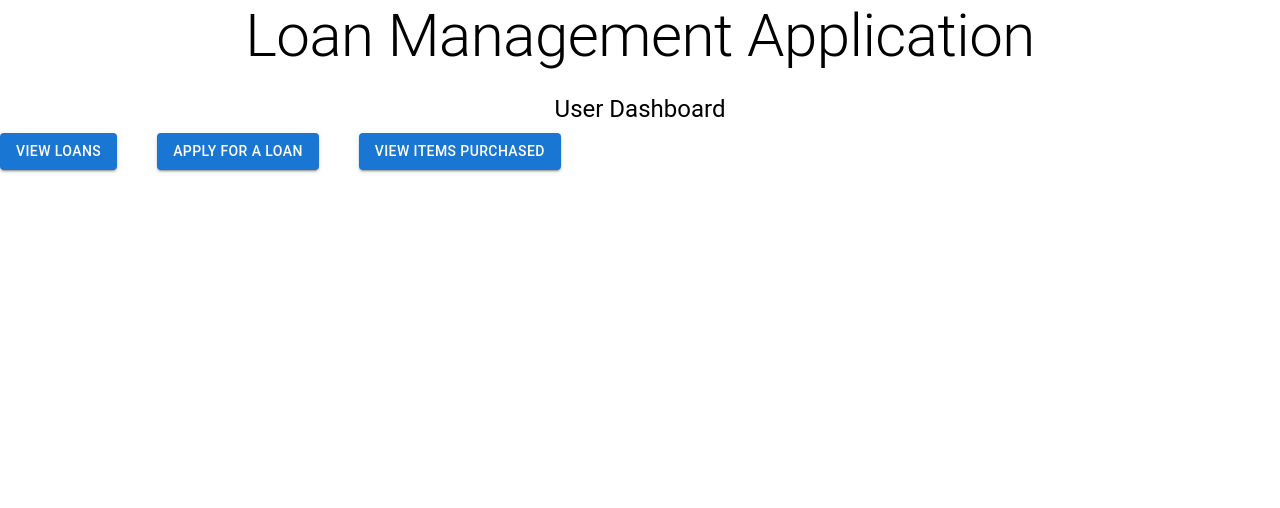
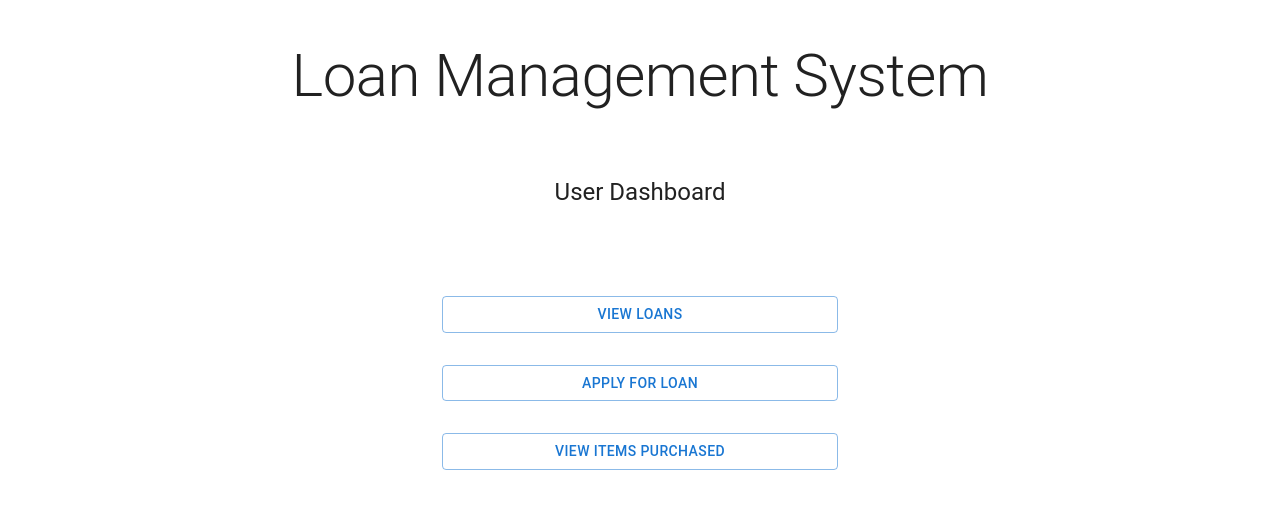
Before and after one commit to Dost-log/b10t1, a React (Create React App) app in the folder Front-end/loan-ui/: page /user-dashboard in a window 1280 px wide. Shown: the top 508 px of the page. Built offline with nearby package versions, Linux system fonts and the light colour scheme.

Commit message:
Improved code

```diff
--- a/Front-end/loan-ui/src/components/addCustomerData.js
+++ b/Front-end/loan-ui/src/components/addCustomerData.js
@@ -193,7 +193,13 @@ export default function AddCustomerData() {
             >
               Add user
             </Button>
-
+            <Grid container>
+              <Grid item xs>
+                <Link to='/' variant="body2">
+                  View Existing Users
+                </Link>
+              </Grid>
+            </Grid>
           </Box>
         </Box>
       </Container>
--- a/Front-end/loan-ui/src/components/adminLogin.js
+++ b/Front-end/loan-ui/src/components/adminLogin.js
@@ -3,12 +3,9 @@ import Avatar from '@mui/material/Avatar';
 import Button from '@mui/material/Button';
 import CssBaseline from '@mui/material/CssBaseline';
 import TextField from '@mui/material/TextField';
-import FormControlLabel from '@mui/material/FormControlLabel';
-import Checkbox from '@mui/material/Checkbox';
 import {Link, useNavigate} from 'react-router-dom';
 import Grid from '@mui/material/Grid';
 import Box from '@mui/material/Box';
-// import LockOutlinedIcon from '@mui/icons-material/LockOutlined';
 import Typography from '@mui/material/Typography';
 import Container from '@mui/material/Container';
 import { createTheme, ThemeProvider } from '@mui/material/styles';
@@ -23,7 +20,6 @@ export default function AdminLogin() {
   const navigate = useNavigate();
   const [username, setUsername] = React.useState("");
   const [password, setPassword] = React.useState("");
-  const [post, setPost] = React.useState(null);
 
   const usernameChange = (event) => {
     setUsername(event.target.value);
@@ -32,27 +28,6 @@ export default function AdminLogin() {
   const passwordChange = (event) => {
     setPassword(event.target.value);
   }
-
-  // const handleSubmit = (e) => {
-  //   e.preventDefault();
-  //   axios.post(url, {
-  //     id : username,
-  //     password : password
-  //   },
-  //     {
-  //     headers : {
-  //       'Access-Control-Allow-Origin':'*',
-  //     }
-  //   }).then((response) => {
-  //     console.log(response);
-  //   });
-
-  //   // if(post) {
-  //   //   console.log(post);
-  //   //   //navigate('/admin-dashboard');
-  //   // }
-
-  // }
 
   const handleSubmit = (e) => {
     e.preventDefault();
@@ -98,11 +73,10 @@ export default function AdminLogin() {
               required
               fullWidth
               id="email"
-              label="Email Address"
+              label="Employee Id"
               name="email"
               value={username}
               onChange={usernameChange}
-              autoComplete="email"
               autoFocus
             />
             <TextField
@@ -115,7 +89,6 @@ export default function AdminLogin() {
               id="password"
               value={password}
               onChange={passwordChange}
-              autoComplete="current-password"
             />
 
             <Button
@@ -133,11 +106,6 @@ export default function AdminLogin() {
                  I am a User
                 </Link>
               </Grid>
-              <Grid item>
-                <Link href="#" variant="body2">
-                  {"Don't have an account? Sign Up"}
-                </Link>
-              </Grid>
             </Grid>
           </Box>
         </Box>
--- a/Front-end/loan-ui/src/components/userDashboard.js
+++ b/Front-end/loan-ui/src/components/userDashboard.js
@@ -4,35 +4,71 @@ import TextField from '@mui/material/TextField';
 import Typography from '@mui/material/Typography';
 import Button from '@mui/material/Button';
 import Stack from '@mui/material/Stack';
+import CssBaseline from '@mui/material/CssBaseline';
+import FormControlLabel from '@mui/material/FormControlLabel';
+import Checkbox from '@mui/material/Checkbox';
+import {Link, useNavigate} from 'react-router-dom';
+import Grid from '@mui/material/Grid';
+import Container from '@mui/material/Container';
+import { createTheme, ThemeProvider } from '@mui/material/styles';
+import axios from 'axios';
 
-export default function FormPropsTextFields() {
+
+const defaultTheme = createTheme();
+
+
+
+export default function UserDashboard() {
   return (
+    <ThemeProvider theme={defaultTheme}>
+      <Typography variant='h2' align='center' marginTop={5}>
+            Loan Management System
+          </Typography>
+      <Container component="main" maxWidth="xs">
+        <CssBaseline />
+
+
         <Box
-      component="form"
           sx={{
-        '& .MuiTextField-root': { m: 1, width: '25ch' }
+            marginTop: 8,
+            display: 'flex',
+            flexDirection: 'column',
+            alignItems: 'center',
           }}
-      noValidate
-      autoComplete="off"
         >
-        <Typography variant='h2' gutterBottom align='center'>
-            Loan Management Application
-        </Typography>
 
-        <Typography variant='h5' gutterBottom align='center'>
+
+          <Typography component="h1" variant="h5" marginBottom={10}>
             User Dashboard
           </Typography>
+          <Box component="form" noValidate sx={{ mt: 1 }}>
 
-        <Stack direction="row" spacing={5} align='center'>
+          <Button
+            fullWidth
+            sx={{mb : 4}}
+            variant='outlined'
+            align='center'>
+              View Loans
+          </Button>
 
-          <Button variant='contained' align='center'>View Loans</Button>
-          <Button variant='contained' align='center'>Apply for a Loan</Button>
+          <Button
+            fullWidth
+            sx={{mb : 4}}
+            variant='outlined'
+            align='center'>
+              Apply for Loan
+          </Button>
 
-          <Button variant='contained' align='center'>View Items Purchased</Button>
-
-        </Stack>
-
-
+          <Button
+            fullWidth
+            sx={{mb : 4}}
+            variant='outlined'
+            align='center'>
+              View Items Purchased
+          </Button>
           </Box>
+        </Box>
+      </Container>
+    </ThemeProvider>
   );
 }
--- a/Front-end/loan-ui/src/components/userLogin.js
+++ b/Front-end/loan-ui/src/components/userLogin.js
@@ -5,20 +5,48 @@ import CssBaseline from '@mui/material/CssBaseline';
 import TextField from '@mui/material/TextField';
 import FormControlLabel from '@mui/material/FormControlLabel';
 import Checkbox from '@mui/material/Checkbox';
-import {Link, Navigate} from 'react-router-dom';
 import Grid from '@mui/material/Grid';
 import Box from '@mui/material/Box';
 import Typography from '@mui/material/Typography';
 import Container from '@mui/material/Container';
 import { createTheme, ThemeProvider } from '@mui/material/styles';
+import {Link, useNavigate} from 'react-router-dom';
+import axios from 'axios';
+
 
 
 const defaultTheme = createTheme();
+const url = "http://localhost:5174/api/EmployeeMasters/LoginEmployeeMasters";
 
-export default function userLogin() {
-  const handleSubmit = (event) => {
+export default function UserLogin() {
 
-  };
+  const navigate = useNavigate();
+  const [username, setUsername] = React.useState("");
+  const [password, setPassword] = React.useState("");
+
+  const usernameChange = (event) => {
+    setUsername(event.target.value);
+  }
+
+  const passwordChange = (event) => {
+    setPassword(event.target.value);
+  }
+
+  const handleSubmit = (e) => {
+    e.preventDefault();
+    const newUrl = url + "?id=" + username + "&password=" + password;
+    axios.post(newUrl,
+    {
+      headers : {
+        'Access-Control-Allow-Origin':'*',
+      }
+    }).then((response) => {
+      navigate('/user-dashboard');
+      console.log(response);
+    }).catch((error) => {
+      alert("Wrong credentials");
+    });
+  }
 
   return (
     <ThemeProvider theme={defaultTheme}>
@@ -43,14 +71,16 @@ export default function userLogin() {
           <Typography component="h1" variant="h5">
             User Login
           </Typography>
-          <Box component="form" onSubmit={handleSubmit} noValidate sx={{ mt: 1 }}>
+          <Box noValidate sx={{ mt: 1 }}>
             <TextField
               margin="normal"
               required
               fullWidth
               id="email"
-              label="Email Address"
+              label="Employee Id"
               name="email"
+              value={username}
+              onChange={usernameChange}
               autoComplete="email"
               autoFocus
             />
@@ -62,6 +92,8 @@ export default function userLogin() {
               label="Password"
               type="password"
               id="password"
+              value={password}
+              onChange={passwordChange}
               autoComplete="current-password"
             />
 
@@ -69,19 +101,15 @@ export default function userLogin() {
               type="submit"
               fullWidth
               variant="contained"
+              onClick={handleSubmit}
               sx={{ mt: 3, mb: 2 }}
             >
             Log In
             </Button>
-            <Grid container>
+            <Grid container fullWidth>
               <Grid item xs>
                 <Link to='/admin-login' variant="body2">
                  I am an Admin
-                </Link>
-              </Grid>
-              <Grid item>
-                <Link href="#" variant="body2">
-                  {"Don't have an account? Sign Up"}
                 </Link>
               </Grid>
             </Grid>
```
Lines whose indentation alone changed are shown as unchanged.
